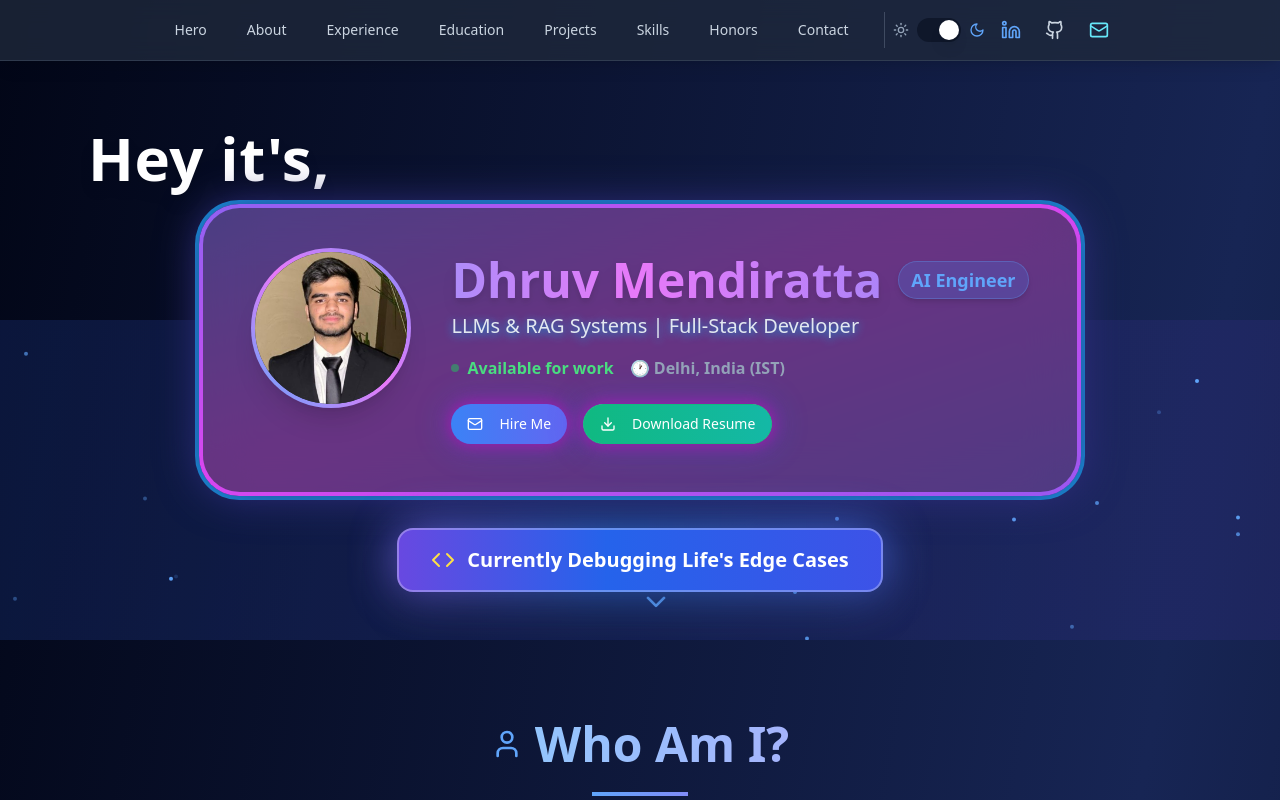
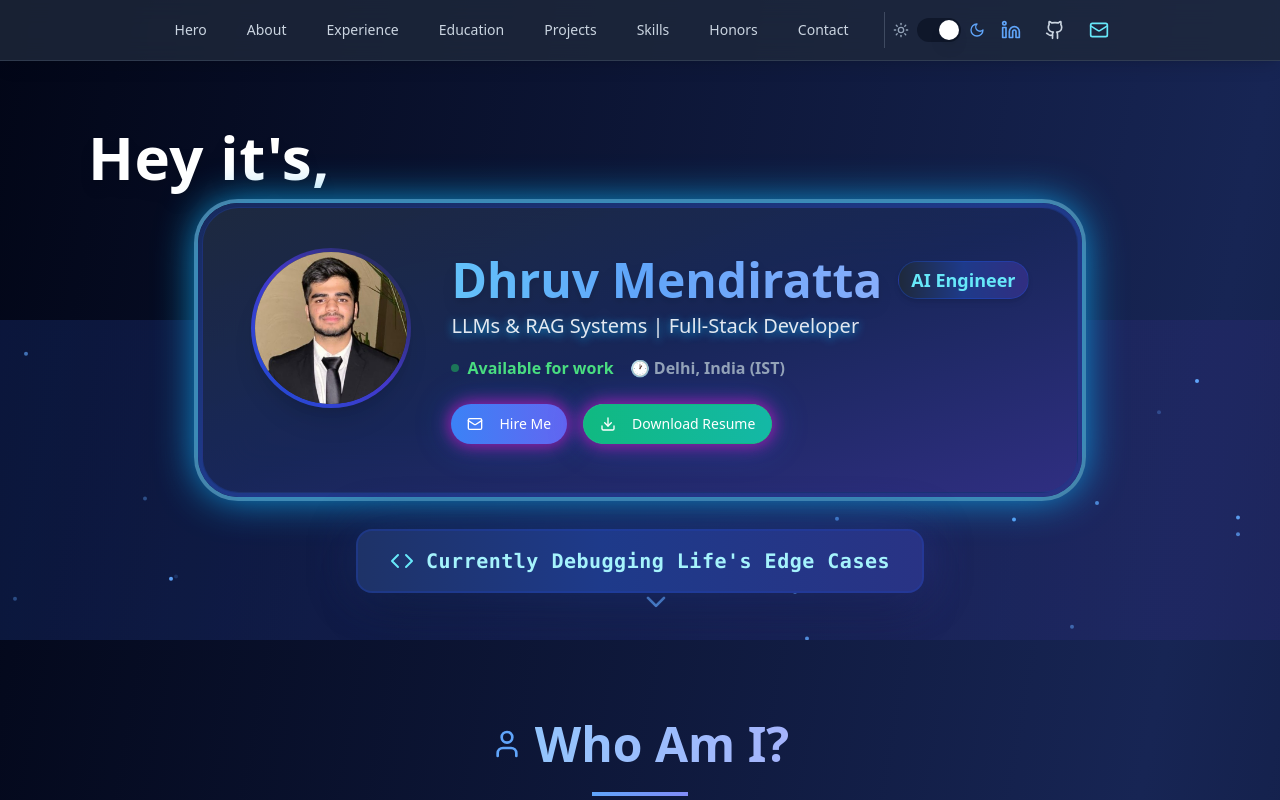
Before and after one commit to dhruvm-18/dhruv-portfolio, a React (Vite) app: page / in a window 1280 px wide. Shown: the top 800 px of the page. Built offline with nearby package versions, Linux system fonts and the light colour scheme.

Commit message:
CSS Changes

```diff
--- a/src/pages/Index.tsx
+++ b/src/pages/Index.tsx
@@ -213,7 +213,7 @@ const Index = () => {
             <Switch checked={isDarkMode} onCheckedChange={toggleTheme} />
             <Moon className={`w-4 h-4 ${isDarkMode ? 'text-blue-400' : 'text-slate-400'}`} />
             {/* Social Icons */}
-            <a href="https://linkedin.com/in/dhruv-mendiratta" target="_blank" rel="noopener noreferrer" aria-label="LinkedIn" className={`ml-3 p-2 rounded-full transition-colors duration-200 hover:bg-blue-100/30 ${isDarkMode ? 'hover:bg-blue-900/40' : ''}`}> <Linkedin className={`w-5 h-5 ${isDarkMode ? 'text-blue-400' : 'text-blue-600'}`} /> </a>
+            <a href="https://www.linkedin.com/in/dhruv-mendiratta-132a46255/" target="_blank" rel="noopener noreferrer" aria-label="LinkedIn" className={`ml-3 p-2 rounded-full transition-colors duration-200 hover:bg-blue-100/30 ${isDarkMode ? 'hover:bg-blue-900/40' : ''}`}> <Linkedin className={`w-5 h-5 ${isDarkMode ? 'text-blue-400' : 'text-blue-600'}`} /> </a>
             <a href="https://github.com/dhruvm-18" target="_blank" rel="noopener noreferrer" aria-label="GitHub" className="p-2 rounded-full transition-colors duration-200 hover:bg-slate-200/40 dark:hover:bg-slate-700/40"> <Github className={`w-5 h-5 ${isDarkMode ? 'text-slate-300' : 'text-slate-700'}`} /> </a>
             <a href="mailto:dhruv.mendiratta4@gmail.com" aria-label="Mail" className="p-2 rounded-full transition-colors duration-200 hover:bg-cyan-100/30 dark:hover:bg-cyan-900/40"> <Mail className={`w-5 h-5 ${isDarkMode ? 'text-cyan-300' : 'text-cyan-600'}`} /> </a>
           </div>
@@ -255,7 +255,7 @@ const Index = () => {
                 <Switch checked={isDarkMode} onCheckedChange={toggleTheme} id="mobile-theme-switch" />
                 <Moon className={`w-6 h-6 ${isDarkMode ? 'text-blue-400' : 'text-slate-400'}`} />
                 {/* Social Icons Mobile */}
-                <a href="https://linkedin.com/in/dhruv-mendiratta" target="_blank" rel="noopener noreferrer" aria-label="LinkedIn" className="p-2 rounded-full transition-colors duration-200 hover:bg-blue-900/40"> <Linkedin className={`w-6 h-6 ${isDarkMode ? 'text-blue-400' : 'text-blue-600'}`} /> </a>
+                <a href="https://www.linkedin.com/in/dhruv-mendiratta-132a46255/" target="_blank" rel="noopener noreferrer" aria-label="LinkedIn" className="p-2 rounded-full transition-colors duration-200 hover:bg-blue-900/40"> <Linkedin className={`w-6 h-6 ${isDarkMode ? 'text-blue-400' : 'text-blue-600'}`} /> </a>
                 <a href="https://github.com/dhruvm-18" target="_blank" rel="noopener noreferrer" aria-label="GitHub" className="p-2 rounded-full transition-colors duration-200 hover:bg-slate-700/40"> <Github className={`w-6 h-6 ${isDarkMode ? 'text-slate-300' : 'text-slate-700'}`} /> </a>
                 <a href="mailto:dhruv.mendiratta4@gmail.com" aria-label="Mail" className="p-2 rounded-full transition-colors duration-200 hover:bg-cyan-900/40"> <Mail className={`w-6 h-6 ${isDarkMode ? 'text-cyan-300' : 'text-cyan-600'}`} /> </a>
               </div>
@@ -301,10 +301,10 @@ const Index = () => {
             initial={{ scale: 0.8, opacity: 0 }}
             animate={{ scale: 1, opacity: 1 }}
             transition={{ duration: 0.8 }}
-            className={`relative p-1 mb-8 rounded-[2.5rem] shadow-2xl bg-gradient-to-br from-blue-500 via-fuchsia-500 to-indigo-500 animate-gradient-x`}
-            style={{ boxShadow: isDarkMode ? '0 0 40px 0 #312e81, 0 0 0 4px #0ea5e9' : '0 0 40px 0 #a5b4fc, 0 0 0 4px #38bdf8' }}
+            className={`relative p-1 mb-8 rounded-[2.5rem] shadow-2xl bg-gradient-to-br from-slate-900 via-blue-900 to-indigo-900 animate-gradient-x`}
+            style={{ boxShadow: isDarkMode ? '0 0 40px 0 #0ea5e9, 0 0 0 4px #64748b' : '0 0 40px 0 #a5b4fc, 0 0 0 4px #64748b' }}
           >
-            <div className={`${cardClasses} backdrop-blur-xl rounded-[2.3rem] p-8 md:p-12 flex flex-col md:flex-row items-center md:items-start space-y-8 md:space-y-0 md:space-x-10 border-0 relative overflow-hidden`}>
+            <div className={`bg-gradient-to-br from-slate-800/90 via-blue-950/90 to-indigo-900/90 ${isDarkMode ? 'border border-blue-900/60' : 'border border-blue-200/60'} backdrop-blur-xl rounded-[2.3rem] p-8 md:p-12 flex flex-col md:flex-row items-center md:items-start space-y-8 md:space-y-0 md:space-x-10 relative overflow-hidden`}>
               {/* Floating Profile Pic */}
               <motion.div
                 whileHover={{ scale: 1.08, rotate: 2 }}
@@ -312,7 +312,7 @@ const Index = () => {
                 transition={{ duration: 3, repeat: Infinity, repeatType: 'reverse' }}
                 className="relative"
               >
-                <div className="w-28 h-28 md:w-40 md:h-40 rounded-full bg-gradient-to-tr from-blue-400 via-fuchsia-400 to-indigo-400 p-1 animate-spin-slow shadow-xl">
+                <div className="w-28 h-28 md:w-40 md:h-40 rounded-full bg-gradient-to-tr from-blue-700 via-indigo-700 to-slate-800 p-1 animate-spin-slow shadow-xl">
                   <div className={`w-full h-full rounded-full ${isDarkMode ? 'bg-slate-800' : 'bg-white'} flex items-center justify-center text-4xl`}>
                     <img src={dhruvProfilePic} alt="Dhruv Mendiratta" className="rounded-full w-full h-full object-cover" />
                   </div>
@@ -322,10 +322,10 @@ const Index = () => {
               {/* Info */}
               <div className="flex-1 text-left flex flex-col justify-center items-center md:items-start">
                 <div className="flex items-center space-x-4 mb-2">
-                  <h1 className={`text-3xl md:text-5xl font-extrabold bg-gradient-to-r from-blue-400 via-fuchsia-400 to-indigo-400 bg-clip-text text-transparent animate-gradient-x drop-shadow-lg`}>
+                  <h1 className={`text-3xl md:text-5xl font-extrabold bg-gradient-to-r from-cyan-300 via-blue-400 to-indigo-300 bg-clip-text text-transparent animate-gradient-x drop-shadow-lg`}>
                     Dhruv Mendiratta
                   </h1>
-                  <Badge className="bg-blue-500/20 text-blue-400 border-blue-400/30 text-base md:text-lg px-3 py-1 rounded-full shadow-md animate-bounce-slow">AI Engineer</Badge>
+                  <Badge className="bg-gradient-to-r from-slate-800 via-blue-900 to-indigo-900 text-cyan-300 border-blue-700/40 text-base md:text-lg px-3 py-1 rounded-full shadow-md animate-bounce-slow">AI Engineer</Badge>
                 </div>
                 <p className={`text-base md:text-xl mb-4 font-medium ${isDarkMode ? 'text-slate-200' : 'text-gray-700'}`}
                   style={{ textShadow: isDarkMode ? '0 2px 8px #0ea5e9' : '0 2px 8px #a5b4fc' }}>
@@ -359,14 +359,15 @@ const Index = () => {
             className="relative flex justify-center items-center mb-8"
           >
             <div className="relative">
-              {/* Animated gradient background with floating shapes */}
-              <div className="absolute inset-0 z-0 rounded-2xl blur-xl opacity-80 animate-gradient-x bg-gradient-to-r from-fuchsia-500 via-blue-500 to-indigo-500" style={{ filter: 'blur(24px)' }} />
-              {/* Floating shapes */}
-              <div className="absolute left-2 top-2 w-6 h-6 rounded-full bg-pink-400/60 animate-bounce-slow" style={{ animationDelay: '0.2s' }} />
-              <div className="absolute right-2 bottom-2 w-8 h-8 rounded-full bg-blue-400/50 animate-pulse" style={{ animationDelay: '0.6s' }} />
-              <div className="absolute left-10 bottom-3 w-4 h-4 rounded-full bg-indigo-400/40 animate-spin-slow" style={{ animationDuration: '10s' }} />
-              <div className="relative z-10 px-8 py-4 rounded-2xl font-bold text-lg md:text-xl shadow-2xl border-2 border-white/30 flex items-center gap-3 bg-gradient-to-r from-fuchsia-600 via-blue-600 to-indigo-600 text-white animate-gradient-x">
-                <Code className="w-6 h-6 text-yellow-300 animate-spin-slow" />
+              {/* Animated code-y background with floating shapes */}
+              <div className="absolute inset-0 z-0 rounded-2xl blur-xl opacity-80 animate-gradient-x bg-gradient-to-r from-slate-900 via-blue-900 to-indigo-900" style={{ filter: 'blur(24px)' }} />
+              {/* Floating code-y shapes */}
+              <div className="absolute left-2 top-2 w-6 h-6 rounded-full bg-cyan-400/30 animate-bounce-slow" style={{ animationDelay: '0.2s' }} />
+              <div className="absolute right-2 bottom-2 w-8 h-8 rounded-full bg-blue-700/30 animate-pulse" style={{ animationDelay: '0.6s' }} />
+              <div className="absolute left-10 bottom-3 w-4 h-4 rounded-full bg-indigo-400/20 animate-spin-slow" style={{ animationDuration: '10s' }} />
+              <div className="absolute right-10 top-3 w-3 h-3 rounded-full bg-green-400/20 animate-bounce-slow" style={{ animationDelay: '1.2s' }} />
+              <div className="relative z-10 px-8 py-4 rounded-2xl font-bold text-lg md:text-xl shadow-2xl border-2 border-blue-800/40 flex items-center gap-3 bg-gradient-to-r from-slate-800 via-blue-900 to-indigo-900 text-cyan-200 animate-gradient-x tracking-wide" style={{ fontFamily: 'Fira Mono, Menlo, monospace' }}>
+                <Code className="w-6 h-6 text-cyan-300 animate-spin-slow" />
                 Currently Debugging Life's Edge Cases
               </div>
             </div>
@@ -638,7 +639,7 @@ const Index = () => {
                           </CardDescription>
                           <div className="flex flex-wrap gap-1 md:gap-2">
                             {project.tech.map((tech, i) => (
-                              <Badge key={i} variant="secondary" className={`${isDarkMode ? 'bg-indigo-600/20 text-indigo-300 border-indigo-400/30' : 'bg-indigo-100 text-indigo-700 border-indigo-300'} text-xs px-2 py-0.5`}>
+                              <Badge key={i} variant="secondary" className={`${isDarkMode ? 'bg-indigo-600/20 text-indigo-300 border border-indigo-400/30' : 'bg-indigo-100 text-indigo-700 border border-indigo-300'} text-xs px-2 py-0.5`}>
                                 {tech}
                               </Badge>
                             ))}
@@ -807,7 +808,7 @@ const Index = () => {
 
             <div className="flex justify-center space-x-4 md:space-x-6">
               {[
-                { icon: Linkedin, href: "https://linkedin.com/in/dhruv-mendiratta", color: "blue" },
+                { icon: Linkedin, href: "https://www.linkedin.com/in/dhruv-mendiratta-132a46255/", color: "blue" },
                 { icon: Github, href: "https://github.com/dhruvm-18", color: "slate" },
                 { icon: Mail, href: "mailto:dhruv.mendiratta4@gmail.com", color: "cyan" }
               ].map((social, index) => (
@@ -817,7 +818,7 @@ const Index = () => {
                   target="_blank"
                   rel="noopener noreferrer"
                   whileHover={{ scale: 1.1, rotateY: 10 }}
-                  className={`p-3 md:p-4 ${isDarkMode ? `bg-gradient-to-br from-${social.color}-600/20 to-${social.color}-600/40 border-${social.color}-400/30 hover:border-${social.color}-400` : `bg-gradient-to-br from-${social.color}-100 to-${social.color}-200 border-${social.color}-300 hover:border-${social.color}-400`} rounded-full border transition-all duration-300`}
+                  className={`p-3 md:p-4 ${isDarkMode ? `bg-gradient-to-br from-${social.color}-600/20 to-${social.color}-600/40 border-${social.color}-400` : `bg-gradient-to-br from-${social.color}-100 to-${social.color}-200 border-${social.color}-300 hover:border-${social.color}-400`} rounded-full border transition-all duration-300`}
                 >
                   <social.icon className={`w-5 h-5 md:w-6 md:h-6 ${isDarkMode ? `text-${social.color}-400` : `text-${social.color}-600`}`} />
                 </motion.a>
```
